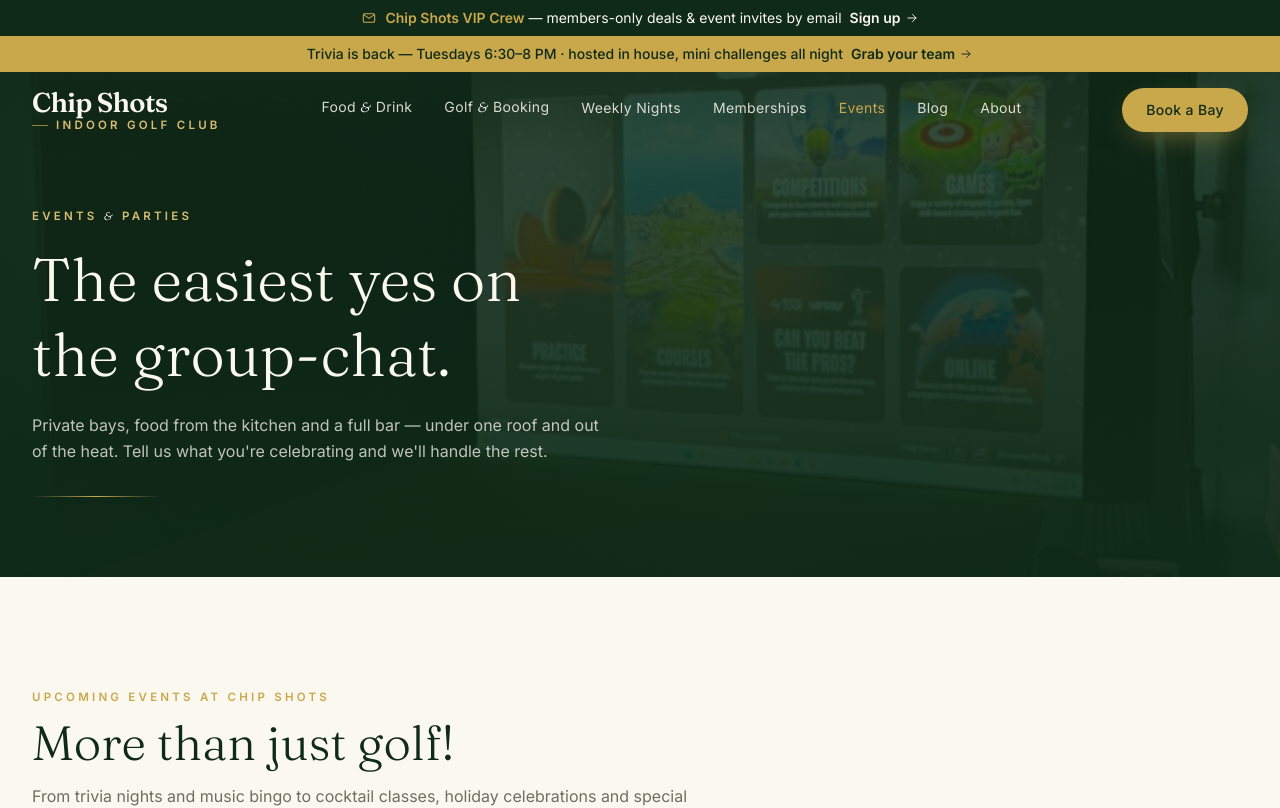
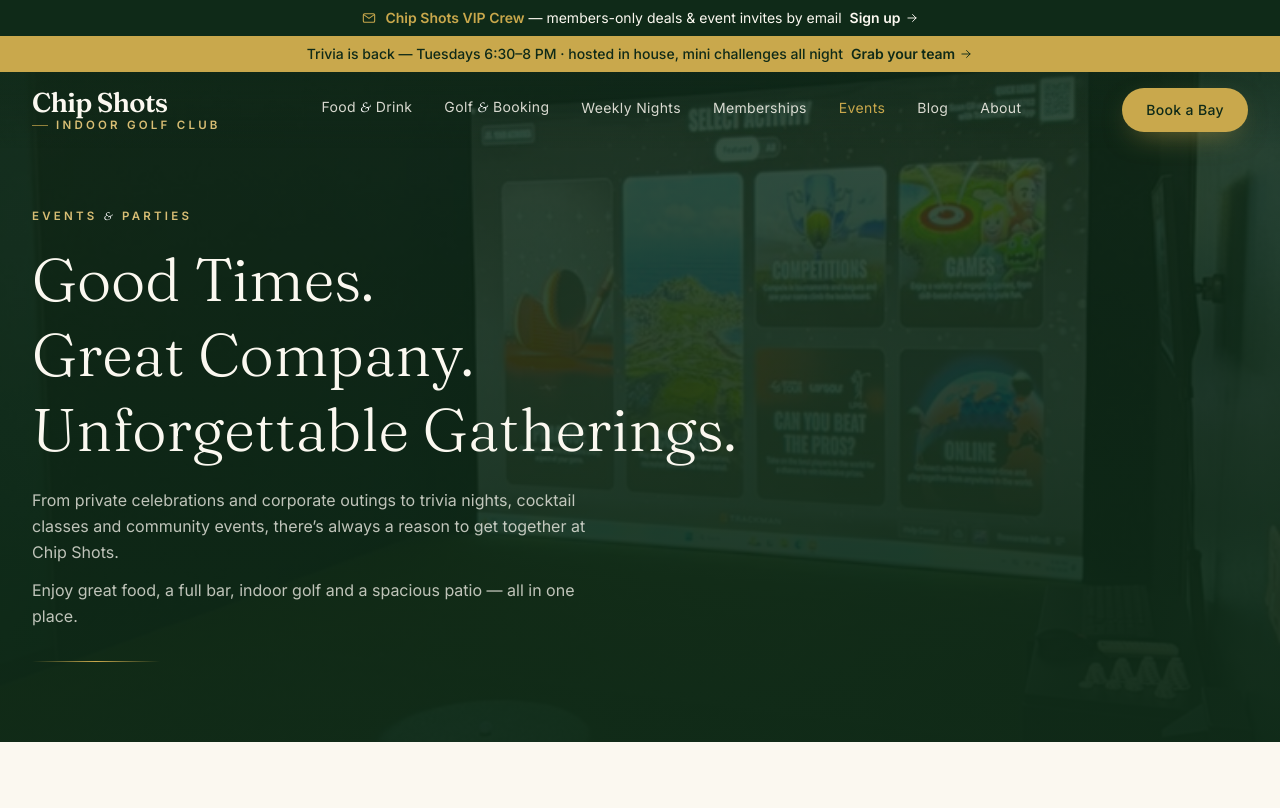
Before and after one commit to cjmizell13-ai/chipshots-web, a Next.js app: page /events in a window 1280 px wide. Shown: the top 808 px of the page. Built offline with nearby package versions, Linux system fonts and the light colour scheme.

Commit message:
Events page hero: new headline and two-paragraph intro
PageHero's intro now also accepts a list of paragraphs.

Co-Authored-By: Claude Opus 5.5 <noreply@anthropic.com>
Claude-Session: https://claude.ai/code/session_01Pw5rTfpiriSuEo3wEna1D5

```diff
--- a/src/app/events/page.tsx
+++ b/src/app/events/page.tsx
@@ -52,8 +52,11 @@ export default function Events() {
     <>
       <PageHero
         eyebrow="Events & Parties"
-        title="The easiest yes on the group-chat."
-        intro="Private bays, food from the kitchen and a full bar — under one roof and out of the heat. Tell us what you're celebrating and we'll handle the rest."
+        title="Good Times. Great Company. Unforgettable Gatherings."
+        intro={[
+          "From private celebrations and corporate outings to trivia nights, cocktail classes and community events, there\u2019s always a reason to get together at Chip Shots.",
+          "Enjoy great food, a full bar, indoor golf and a spacious patio — all in one place.",
+        ]}
         image={img.bayRoomWide}
       />
 
--- a/src/components/ui/PageHero.tsx
+++ b/src/components/ui/PageHero.tsx
@@ -14,7 +14,8 @@ export default function PageHero({
 }: {
   eyebrow: string;
   title: string;
-  intro?: string;
+  /** One paragraph, or several. */
+  intro?: string | string[];
   image: string;
 }) {
   return (
@@ -41,7 +42,11 @@ export default function PageHero({
         </Reveal>
         {intro && (
           <Reveal delay={0.14}>
-            <p className="mt-5 max-w-xl leading-relaxed text-cream/75">{intro}</p>
+            <div className="mt-5 max-w-xl space-y-3 leading-relaxed text-cream/75">
+              {(Array.isArray(intro) ? intro : [intro]).map((para) => (
+                <p key={para}>{para}</p>
+              ))}
+            </div>
           </Reveal>
         )}
         <GoldRule className="mt-8 w-32" />
```
